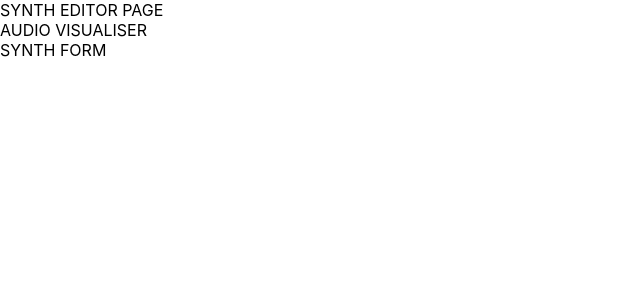
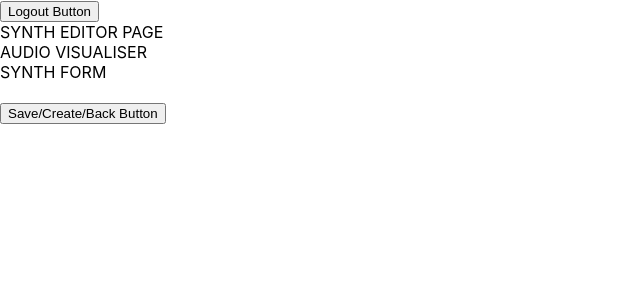
Before and after one commit to bstizzle/synthesizio-frontend, a React (Create React App) app: page /syntheditor in a window 1280 px wide. Shown: the top 300 px of the page, without its empty margins (0-640 px from the left). Built offline with nearby package versions, Linux system fonts and the light colour scheme.

Commit message:
added simple page routing buttons

```diff
--- a/src/Components/Login.js
+++ b/src/Components/Login.js
@@ -1,10 +1,18 @@
 import React from 'react';
+import { useHistory } from 'react-router-dom'
 
 function Login(props) {
+    const history = useHistory()
+
+    function handleLogin(){
+        history.push('/userpage')
+    }
 
     return(
         <div>
             LOGIN PAGE
+            <br></br>
+            <button onClick={handleLogin}>login button</button>
         </div>
     )
 }
--- a/src/Components/SynthEditor.js
+++ b/src/Components/SynthEditor.js
@@ -1,14 +1,28 @@
 import React from 'react';
+import { useHistory } from 'react-router-dom'
 import AudioVisualiser from './AudioVisualiser';
 import SynthForm from './SynthForm';
 
 function SynthEditor(props) {
+    const history = useHistory();
+
+    function handleLogout(){
+        history.push('/')
+    }
+
+    function handleSave(){
+        history.push('/userpage')
+    }
 
     return(
         <div>
+            <button onClick={handleLogout}>Logout Button</button>
+            <br></br>
             SYNTH EDITOR PAGE
             <AudioVisualiser />
             <SynthForm />
+            <br></br>
+            <button onClick={handleSave}>Save/Create/Back Button</button>
         </div>
     )
 }
--- a/src/Components/UserPage.js
+++ b/src/Components/UserPage.js
@@ -1,12 +1,26 @@
 import React from 'react';
+import { useHistory } from 'react-router-dom'
 import SynthItem from './SynthItem';
 
 function UserPage(props) {
+    const history = useHistory()
+
+    function handleEdit(){
+        history.push('/syntheditor')
+    }
+
+    function handleLogout(){
+        history.push('/')
+    }
 
     return(
         <div>
+            <button onClick={handleLogout}>Logout Button</button>
+            <br></br>
             USER PAGE
             <SynthItem />
+            <br></br>
+            <button onClick={handleEdit}>Create New Synth</button>
         </div>
     )
 }
```
Also changed, not shown: 1 other file (tests, documents, lock files or other folders).
